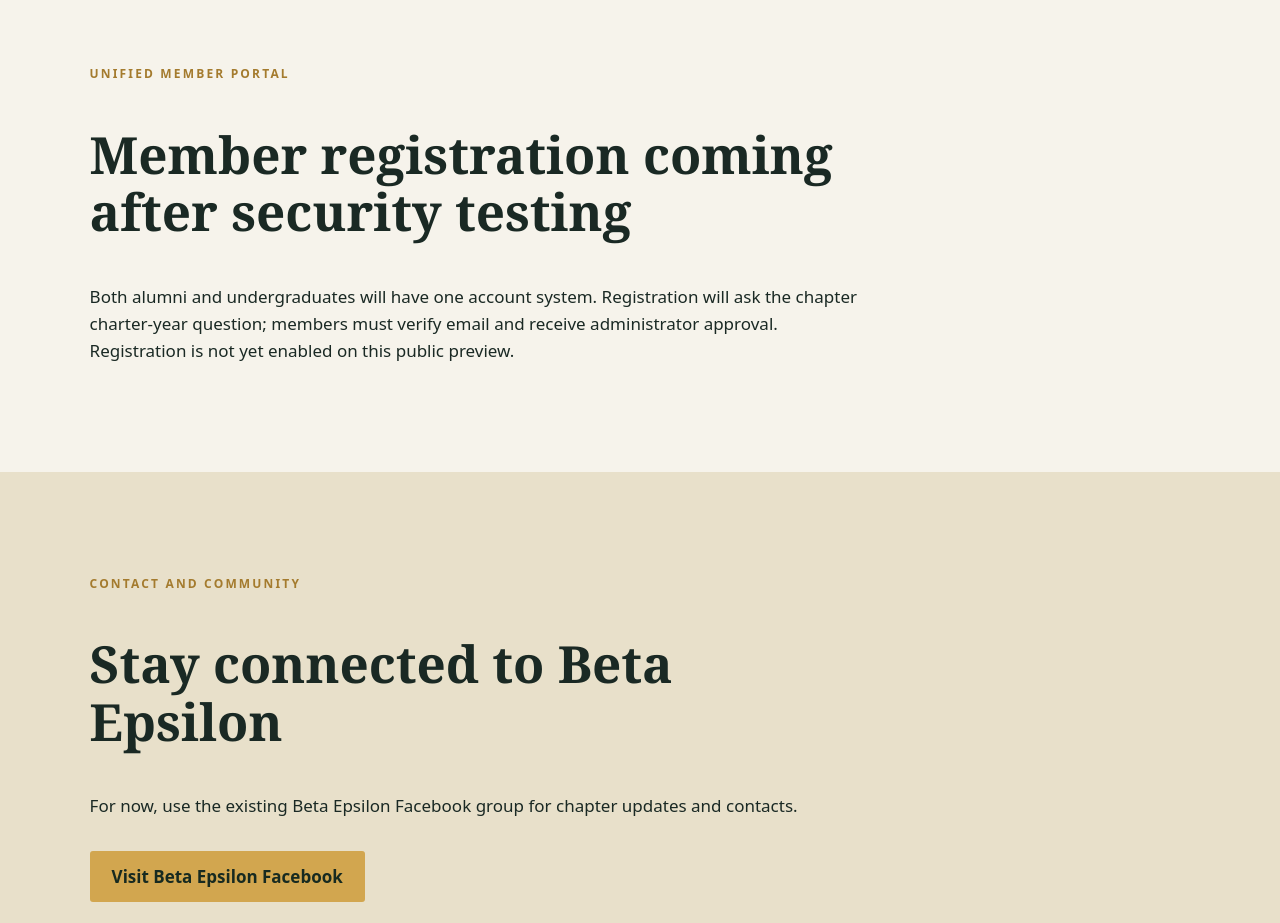
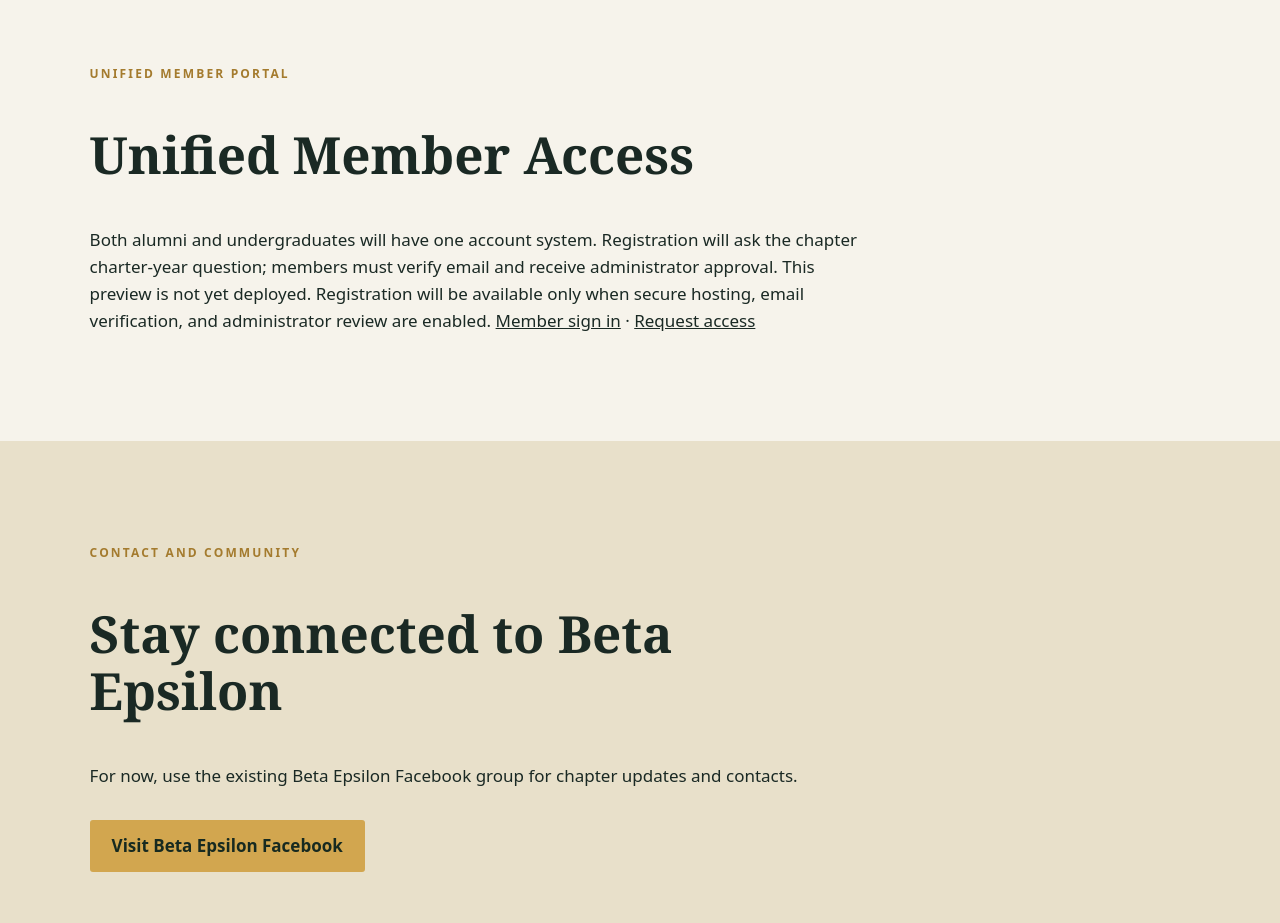
Before and after one commit to J-Hagar/font.ag, a plain HTML site: page index.html in a window 1280 px wide. Shown: the part 3920-4843 px from the top of the page. Drawn offline with Linux system fonts and the light colour scheme; files that its build step writes are made by us from their sources; a script that the page names is missing.

Commit message:
Connect member navigation to secure sign-in and registration routes

```diff
--- a/index.html
+++ b/index.html
@@ -1,6 +1,6 @@
 <!doctype html>
 <html lang="en"><head><meta charset="utf-8"><meta name="viewport" content="width=device-width,initial-scale=1"><meta name="description" content="Alpha Gamma Rho Beta Epsilon Chapter at Arkansas State University"><title>Alpha Gamma Rho | Beta Epsilon | Arkansas State</title><link rel="stylesheet" href="/assets/styles.css"></head>
-<body><a class="skip" href="#main">Skip to content</a><header><a class="brand" href="#home"><span class="mark">ΑΓΡ</span><span>ALPHA GAMMA RHO<small>BETA EPSILON · ARKANSAS STATE</small></span></a><button id="menu" aria-controls="navigation" aria-expanded="false">Menu</button><nav id="navigation" aria-label="Primary navigation"><a href="#home">Home</a><details><summary>About</summary><div><a href="#about">Our Chapter</a><a href="#history">History</a><a href="#values">AGR Values</a></div></details><details><summary>Recruitment</summary><div><a href="#recruitment">Join AGR</a><a href="#contact">Get in touch</a></div></details><details><summary>Brotherhood & Alumni</summary><div><a href="#alumni">Alumni</a><a href="#gallery">Photo archives</a><a href="https://www.facebook.com/groups/410403455806615">Facebook group</a></div></details><details><summary>Members</summary><div><a href="#members">Portal status</a></div></details><a href="#contact">Contact</a></nav></header>
+<body><a class="skip" href="#main">Skip to content</a><header><a class="brand" href="#home"><span class="mark">ΑΓΡ</span><span>ALPHA GAMMA RHO<small>BETA EPSILON · ARKANSAS STATE</small></span></a><button id="menu" aria-controls="navigation" aria-expanded="false">Menu</button><nav id="navigation" aria-label="Primary navigation"><a href="#home">Home</a><details><summary>About</summary><div><a href="#about">Our Chapter</a><a href="#history">History</a><a href="#values">AGR Values</a></div></details><details><summary>Recruitment</summary><div><a href="#recruitment">Join AGR</a><a href="#contact">Get in touch</a></div></details><details><summary>Brotherhood & Alumni</summary><div><a href="#alumni">Alumni</a><a href="#gallery">Photo archives</a><a href="https://www.facebook.com/groups/410403455806615">Facebook group</a></div></details><details><summary>Members</summary><div><a href="#members">Portal overview</a><a href="/login">Member sign in</a><a href="/register">Apply for access</a></div></details><a href="#contact">Contact</a></nav></header>
 <main id="main"><section class="hero" id="home"><p class="overline">ARKANSAS STATE UNIVERSITY · CHARTERED 1973</p><h1>Rooted in agriculture.<br><em>Built on brotherhood.</em></h1><p>Welcome to Alpha Gamma Rho's Beta Epsilon Chapter at Arkansas State University in Jonesboro.</p><a class="button" href="#recruitment">Learn about membership</a></section>
 <section id="about"><p class="overline">OUR CHAPTER</p><h2>A lasting AGR brotherhood</h2><p>Beta Epsilon connects generations of Arkansas State alumni and undergraduate brothers through agricultural leadership, service, and lifelong relationships.</p></section>
 <section id="history" class="dark"><p class="overline">CHAPTER HISTORY</p><h2>Established at Arkansas State in 1973</h2><p>We are collecting verified photographs, historical records, and stories from Beta Epsilon members for a chapter-specific archive.</p></section>
@@ -8,6 +8,6 @@
 <section id="recruitment" class="accent"><p class="overline">PROSPECTIVE MEMBERS</p><h2>Grow here. Lead anywhere.</h2><p>Interested in Alpha Gamma Rho at Arkansas State? Learn more through the national fraternity and connect with the chapter community.</p><p><a class="button" href="https://www.alphagammarho.org/">National Alpha Gamma Rho</a></p></section>
 <section id="alumni"><p class="overline">BETA EPSILON ALUMNI</p><h2>Connect across generations</h2><p>Our alumni and undergraduate members will share a single verified member portal, once the identity and administrator approval system has been deployed and independently tested.</p></section>
 <section id="gallery" class="dark"><p class="overline">AUTHENTIC CHAPTER ARCHIVES</p><h2>Our chapter. Our photographs.</h2><p>Photographs will be published here only after they are verified as Beta Epsilon images and approved for use. No other chapter's photos are represented as ours.</p><div class="cards"><article>Chapter history — awaiting approved photos</article><article>Brotherhood and service — awaiting approved photos</article><article>Alumni reunions — awaiting approved photos</article></div></section>
-<section id="members"><p class="overline">UNIFIED MEMBER PORTAL</p><h2>Member registration coming after security testing</h2><p>Both alumni and undergraduates will have one account system. Registration will ask the chapter charter-year question; members must verify email and receive administrator approval. Registration is not yet enabled on this public preview.</p></section>
+<section id="members"><p class="overline">UNIFIED MEMBER PORTAL</p><h2>Unified Member Access</h2><p>Both alumni and undergraduates will have one account system. Registration will ask the chapter charter-year question; members must verify email and receive administrator approval. This preview is not yet deployed. Registration will be available only when secure hosting, email verification, and administrator review are enabled. <a href="/login">Member sign in</a> · <a href="/register">Request access</a></p></section>
 <section id="contact" class="accent"><p class="overline">CONTACT AND COMMUNITY</p><h2>Stay connected to Beta Epsilon</h2><p>For now, use the existing Beta Epsilon Facebook group for chapter updates and contacts.</p><a class="button" href="https://www.facebook.com/groups/410403455806615">Visit Beta Epsilon Facebook</a></section></main>
 <footer><strong>ΑΓΡ · BETA EPSILON</strong><p>Arkansas State University · Jonesboro, Arkansas · Chartered 1973</p><small>Chapter website preview. National AGR marks require proper authorization; only verified Beta Epsilon photos will be published.</small></footer><script src="/assets/script.js"></script></body></html>
```
